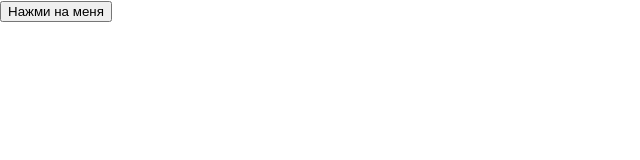
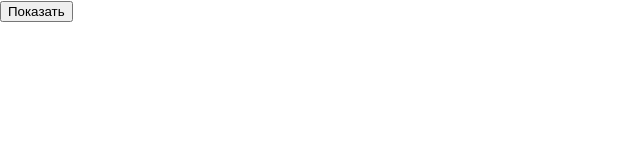
Before and after one commit to IrshakAnna-Mariia/LearnReact, a React (Create React App) app in the folder lesson_3/: page / in a window 1280 px wide. Shown: the top 160 px of the page, without its empty margins (0-640 px from the left). Built offline with nearby package versions, Linux system fonts and the light colour scheme.

Commit message:
Lesson_3. Task 4

```diff
--- a/lesson_3/src/App.js
+++ b/lesson_3/src/App.js
@@ -10,7 +10,7 @@ function App() {
   return (
     <div>
       {show && <p>имя: {name}, возраст: {age}</p>}
-      <button onClick={handleClick}>Нажми на меня</button>
+      <button onClick={handleClick}>{show ? 'Скрыть': 'Показать'}</button>
     </div>
   );
 }
```
